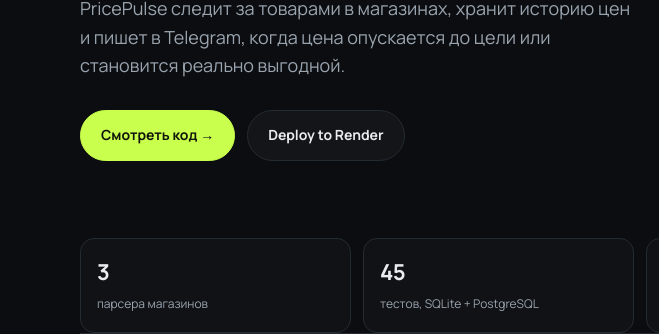
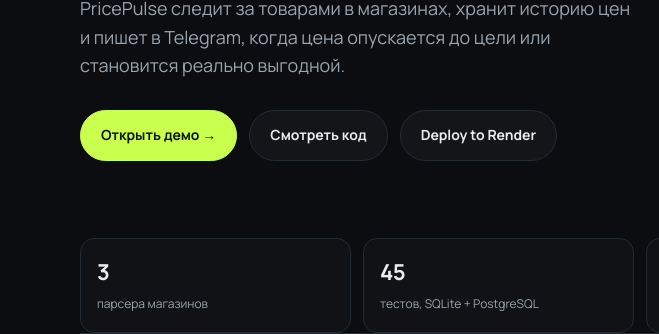
Before and after one commit to HBBoy102011/price-pulse, a plain HTML site: page docs/index.html in a window 1280 px wide. Shown: the part 370-704 px from the top of the page, 0-659 px from the left. Drawn offline with Linux system fonts and the light colour scheme; a web font is replaced by a local one.

Commit message:
docs: add temporary live demo link

```diff
--- a/docs/index.html
+++ b/docs/index.html
@@ -136,7 +136,8 @@
               в Telegram, когда цена опускается до цели или становится реально выгодной.
             </p>
             <div class="cta">
-              <a class="btn primary" href="https://github.com/HBBoy102011/price-pulse">Смотреть код →</a>
+              <a class="btn primary" href="https://indie-top-consoles-resource.trycloudflare.com">Открыть демо →</a>
+              <a class="btn" href="https://github.com/HBBoy102011/price-pulse">Смотреть код</a>
               <a class="btn" href="https://render.com/deploy?repo=https://github.com/HBBoy102011/price-pulse">Deploy to Render</a>
             </div>
           </div>
```
Also changed, not shown: 1 other file.
